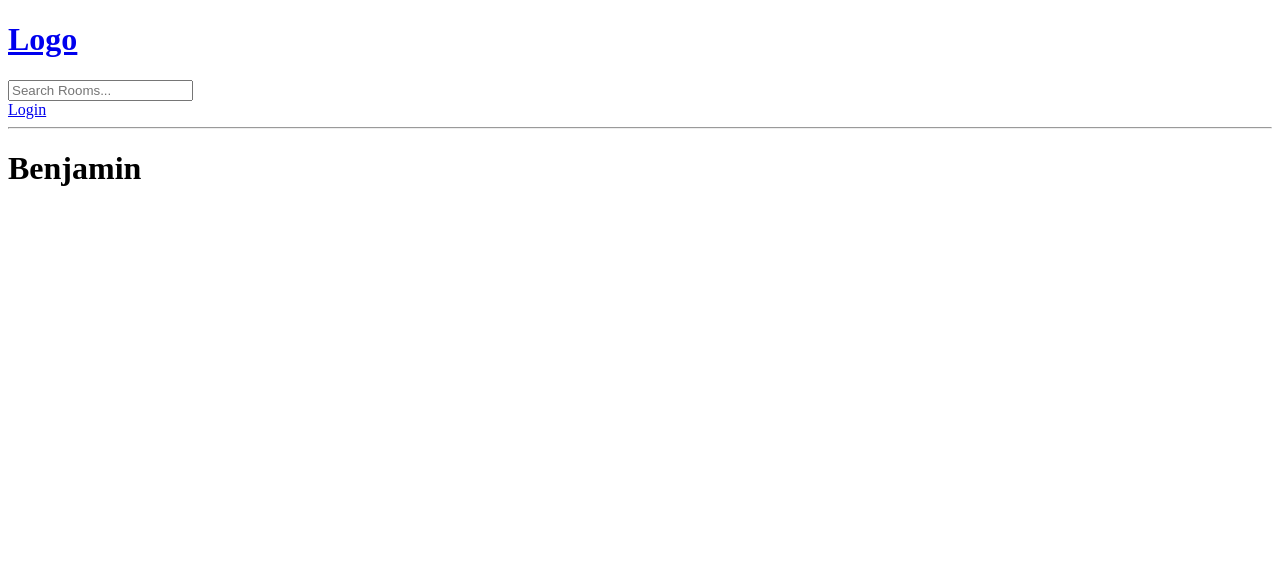
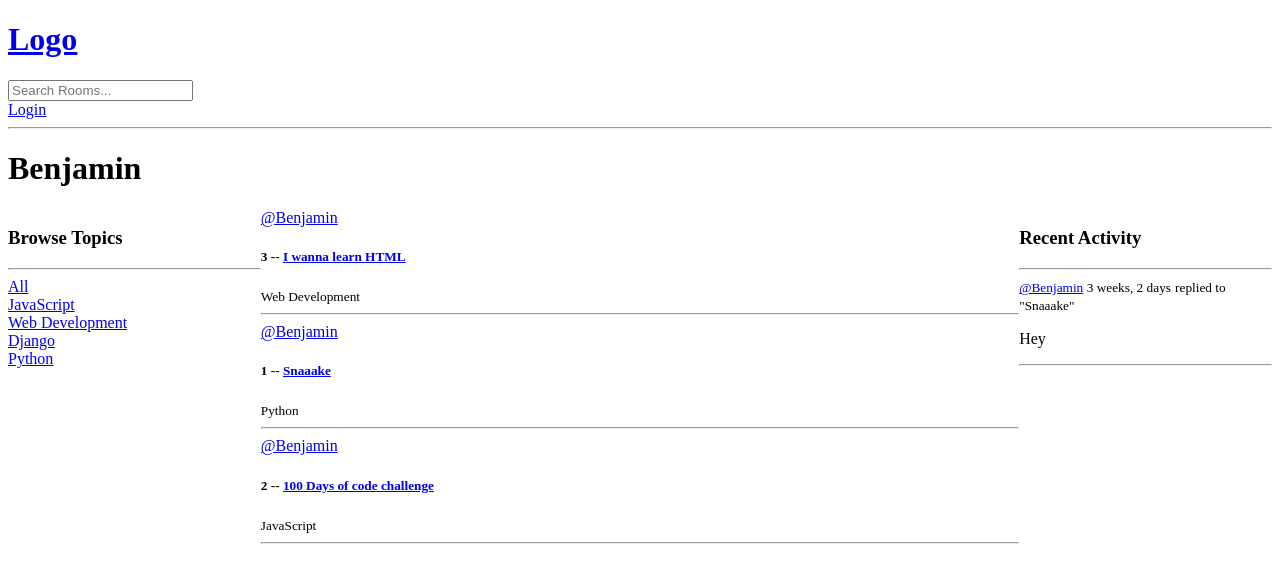
Before and after one commit to BenjaminNassW/Django_template, a Django app: page /profile/2/ in a window 1280 px wide. Shown: the top 583 px of the page. Run offline with Django 4.2, Linux system fonts and the light colour scheme; data comes from the database, SQL or seed files in the repository.

Commit message:
user profile created

```diff
--- a/studybud/base/templates/base/activity_component.html
+++ b/studybud/base/templates/base/activity_component.html
@@ -2,7 +2,8 @@
 <hr>
 {% for message in room_messages %}
 <div>
-    <small>@{{message.user}} {{message.created|timesince}}</small>
+    <small><a href="{% url 'user-profile' message.user.id %}">@{{message.user}}</a>
+        {{message.created|timesince}}</small>
     <small>replied to "{{message.room}}"</small>
 
     <p>{{message}}</p>
--- a/studybud/base/templates/base/profile.html
+++ b/studybud/base/templates/base/profile.html
@@ -1,6 +1,26 @@
 {% extends 'main.html' %}
 
 {% block content %}
+
+<style>
+    .profile-container{
+        display: grid;
+        grid-template-columns: 1fr 3fr 1fr;
+    }
+</style>
+
 <h1>{{user.username}}</h1>
 
+<div class="profile-container">
+    <div>
+        {% include 'base/topics_component.html' %}
+    </div>
+    <div>
+        {% include 'base/feed_component.html' %}
+    </div>
+    <div>
+        {% include 'base/activity_component.html' %}
+    </div>
+</div>
+
 {% endblock content %}
--- a/studybud/base/views.py
+++ b/studybud/base/views.py
@@ -106,7 +106,11 @@ def room(request, pk):
 
 def userProfile(request, pk):
     user = User.objects.get(id=pk)
-    context = {'user': user}
+    rooms = user.room_set.all()
+    room_messages = user.message_set.all()
+    topics = Topic.objects.all()
+    context = {'user': user, 'rooms': rooms,
+               'room_messages': room_messages, 'topics': topics}
     return render(request, 'base/profile.html', context)
 
 
```
Also changed, not shown: studybud/static/styles/main.css (added).
